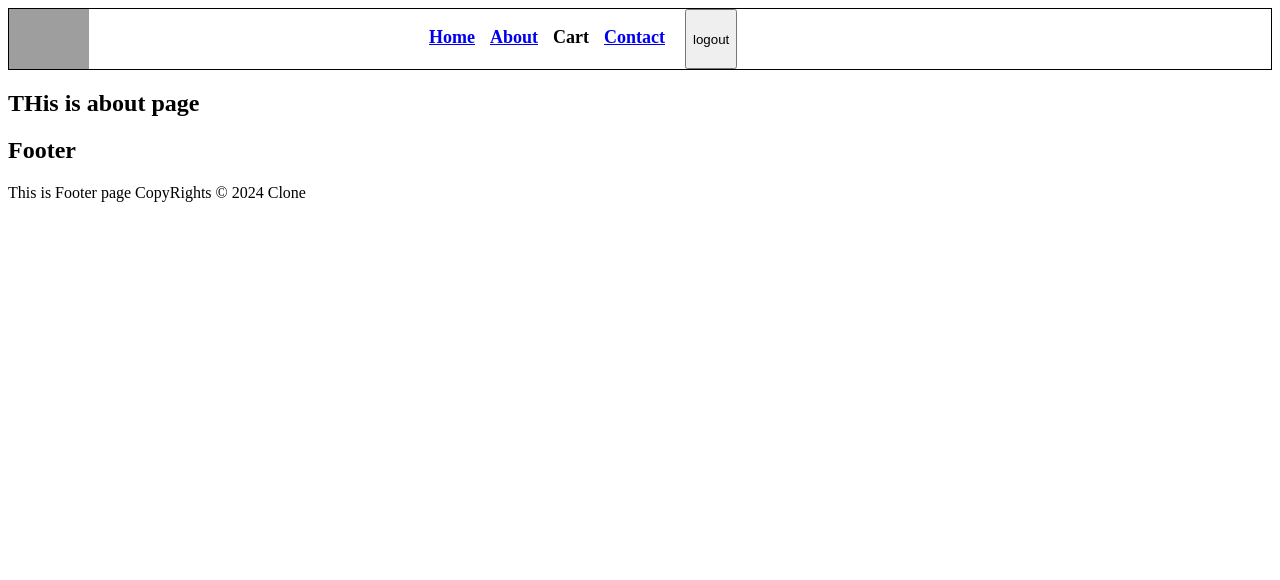
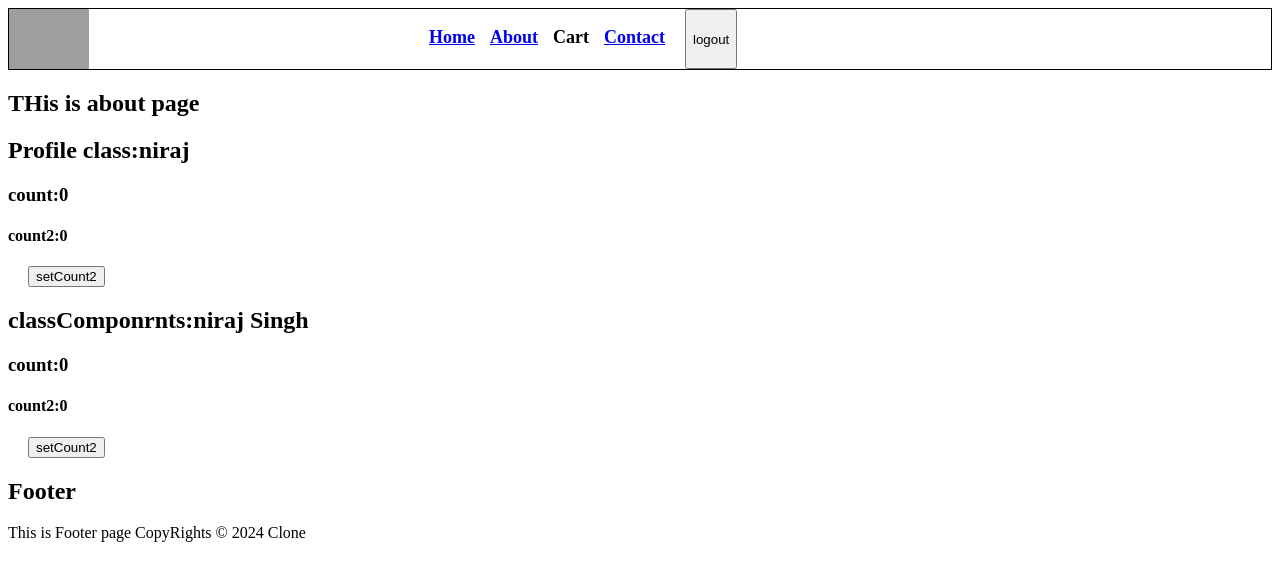
Before and after one commit to nirajksh/react-revision, a React (Vite) app: page /about in a window 1280 px wide. Shown: the top 580 px of the page. Built offline with nearby package versions, Linux system fonts and the light colour scheme; grey boxes are pictures that could not be loaded.

Commit message:
Assignment 10

```diff
--- a/src/App.js
+++ b/src/App.js
@@ -1,14 +1,15 @@
-import React from "react"
-import ReactDOM from "react-dom/client"
+import React from "react";
+import ReactDOM from "react-dom/client";
 import Body from "./components/Body";
-import "./index.css"
+import "./index.css";
 import Header from "./components/Header";
-import Footer from "./components/Footer"
-import Error from "./components/Error"
-import About from "./components/About"
+import Footer from "./components/Footer";
+import Error from "./components/Error";
+import About from "./components/About";
 import Contact from "./components/Contact";
-import { createBrowserRouter,Outlet,RouterProvider } from "react-router-dom";
+import { createBrowserRouter, Outlet, RouterProvider } from "react-router-dom";
 import RestaurantMenu from "./components/RestaurantMenu";
+import Profile from "./components/Profile";
 
 // const head = createElement(
 //    "h2",{id:"titile"},"namaste React"
@@ -22,8 +23,6 @@ import RestaurantMenu from "./components/RestaurantMenu";
 //         hello:"world"
 //     },"i have created heading two"
 // )
-
-
 
 // const Head3=()=>{
 //     return(
@@ -40,38 +39,47 @@ import RestaurantMenu from "./components/RestaurantMenu";
 //     )
 // }
 
-const AppLayout=()=>{
-    return(<>
-    <Header/>
-    <Outlet/>
-    <Footer/>
-    </>)
-}
+const AppLayout = () => {
+  return (
+    <>
+      <Header />
+      <Outlet />
+      <Footer />
+    </>
+  );
+};
 
 const router = createBrowserRouter([
   {
-        path:"/",
-        element:<AppLayout/>,
-        errorElement:<Error/>,
-        children:[{
-            path:"/about",
-            element:<About/>,
-        },{
-            path:"./contact",
-            element:<Contact/>,
-
-        },{
-            path:"/",
-            element:<Body/>,
-
+    path: "/",
+    element: <AppLayout />,
+    errorElement: <Error />,
+    children: [
+      {
+        path: "/about",
+        element: <About />,
+        children: [
+          {
+            path: "profile",
+            element: <Profile />,
+          },
+        ],
+      },
+      {
+        path: "./contact",
+        element: <Contact />,
+      },
+      {
+        path: "/",
+        element: <Body />,
       },
       {
         path: "/restaurant/:resId",
-            element: <RestaurantMenu/>,
-        }
+        element: <RestaurantMenu />,
+      },
     ],
   },
-])
+]);
 
-const root = ReactDOM.createRoot(document.getElementById("root"))
-root.render(<RouterProvider router={router}/>)
+const root = ReactDOM.createRoot(document.getElementById("root"));
+root.render(<RouterProvider router={router} />);
--- a/src/components/About.js
+++ b/src/components/About.js
@@ -1,10 +1,16 @@
 import React from "react";
+import Profile from "./Profile";
+import { Outlet } from "react-router-dom";
+import ProfileClass from "./ProfileClass"
 
 const About = ()=>{
     return (
         <div>
             <h2>THis is about page</h2>
-        </div>
+            <Profile name={"niraj"}/>
+            <ProfileClass name ={"niraj Singh"}/>
+
+       </div>
     )
 }
 
--- a/src/components/Body.js
+++ b/src/components/Body.js
@@ -24,9 +24,7 @@ const Body = () => {
   }, []);
 
   async function getRestaurants() {
-    const res = await fetch(
-      "https://www.swiggy.com/dapi/restaurants/list/v5?lat=12.9351929&lng=77.62448069999999&is-seo-homepage-enabled=true&page_type=DESKTOP_WEB_LISTING"
-    );
+    const res = await fetch("https://www.swiggy.com/dapi/restaurants/list/v5?lat=12.9351929&lng=77.62448069999999&is-seo-homepage-enabled=true&page_type=DESKTOP_WEB_LISTING");
     const data = await res.json();
     //console.log(data?.data?.cards[4]?.card?.card?.gridElements?.infoWithStyle?.restaurants );
 
--- /dev/null
+++ b/src/components/Profile.js
@@ -0,0 +1,16 @@
+import React, { useState } from "react";
+
+
+const Profile = (props)=>{
+
+    const [count,setCount] = useState(0)
+    const [count2, setCount2] = useState(0)
+    return(<div>
+    <h2>Profile class:{props.name}</h2>
+    <h3>count:{count}</h3>
+    <h4>count2:{count2}</h4>
+    <button onClick={()=>setCount2(1)}>setCount2</button>
+    </div>)
+}
+
+export default Profile;
--- /dev/null
+++ b/src/components/ProfileClass.js
@@ -0,0 +1,33 @@
+import React, { Component } from "react";
+
+
+
+class Profile extends Component{
+    constructor(){
+        super()
+            this.state={
+                count:0,
+                count2:0
+            }
+
+    }
+    render(){
+        const{count,count2}=this.state
+        return(
+            <>
+            <h2>classComponrnts:{this.props.name}</h2>
+            <h3>count:{count}</h3>
+            <h4>count2:{count2}</h4>
+
+            <button
+            onClick={()=>{
+                this.setState({
+                    count2:1,
+                })
+            }}
+            >setCount2</button>
+            </>
+        )
+    }
+}
+export default Profile
```
Also changed, not shown: 3 other files (tests, documents, lock files or other folders). Lines whose indentation alone changed are shown as unchanged.
